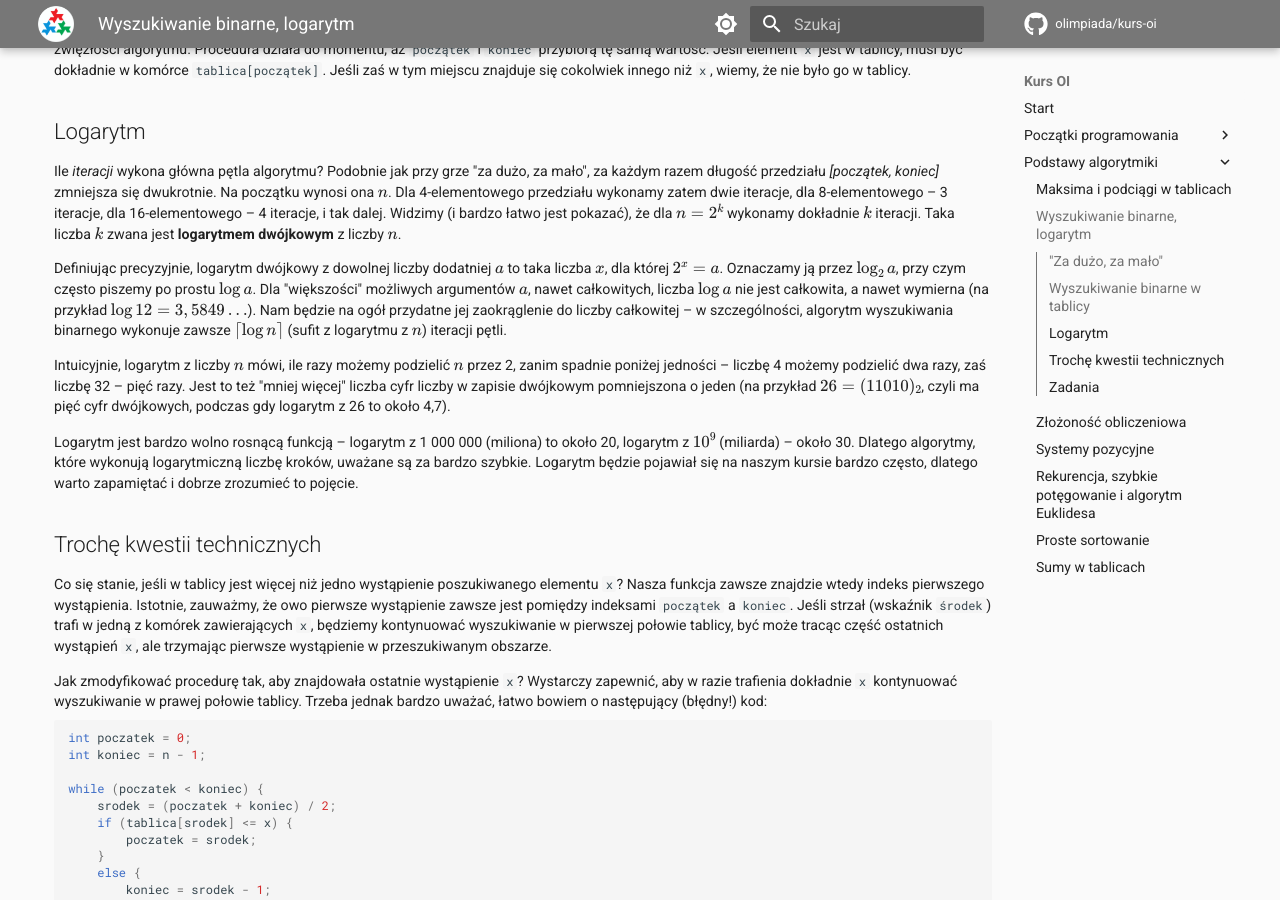
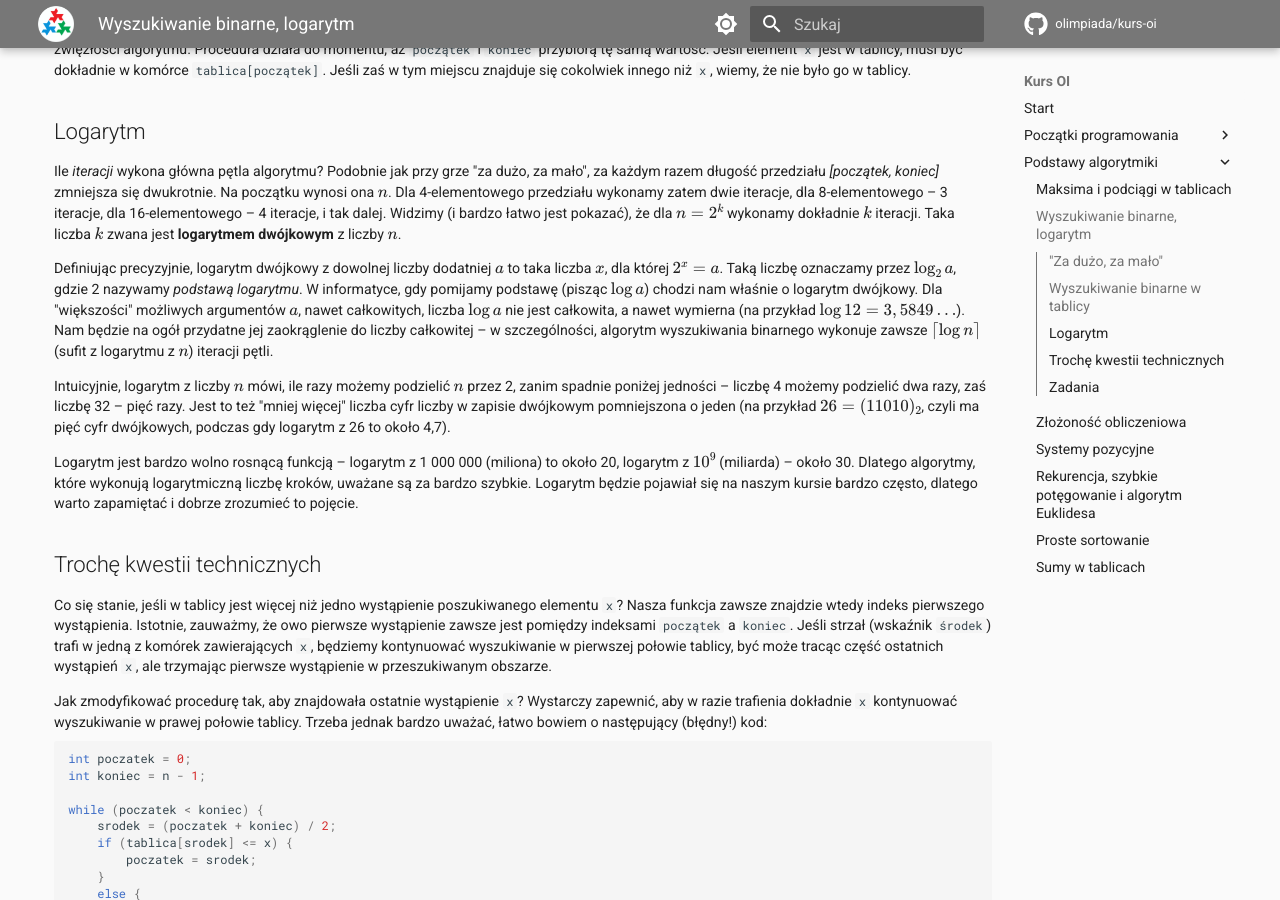
Before and after one commit to olimpiada/kurs-oi, an MkDocs documentation site: the page built from docs/B-proste-algorytmy/B2-wyszukiwanie-binarne.md, in a window 1280 px wide and 900 px high, scrolled down 2307 px. Built offline with MkDocs 1.6.1 and Material for MkDocs 9.7.7, drawn with Linux system fonts in a browser that asks for light colours; comment, search, counter and statistics services are not loaded.

Commit message:
Domyślna podstawa logarytmu

```diff
--- a/docs/B-proste-algorytmy/B2-wyszukiwanie-binarne.md
+++ b/docs/B-proste-algorytmy/B2-wyszukiwanie-binarne.md
@@ -101,7 +101,8 @@
 Taka liczba $k$ zwana jest **logarytmem dwójkowym** z liczby $n$.
 
 Definiując precyzyjnie, logarytm dwójkowy z dowolnej liczby dodatniej $a$ to taka liczba $x$,
-dla której $2^x=a$. Oznaczamy ją przez $\log_2 a$, przy czym często piszemy po prostu $\log a$.
+dla której $2^x=a$. Taką liczbę oznaczamy przez $\log_2 a$, gdzie 2 nazywamy *podstawą logarytmu*.
+W informatyce, gdy pomijamy podstawę (pisząc $\log a$) chodzi nam właśnie o logarytm dwójkowy.
 Dla "większości" możliwych argumentów $a$, nawet całkowitych, liczba $\log a$ nie jest całkowita,
 a nawet wymierna (na przykład $\log 12 = 3,5849\ldots$).
 Nam będzie na ogół przydatne jej zaokrąglenie do liczby całkowitej – w szczególności,
```
